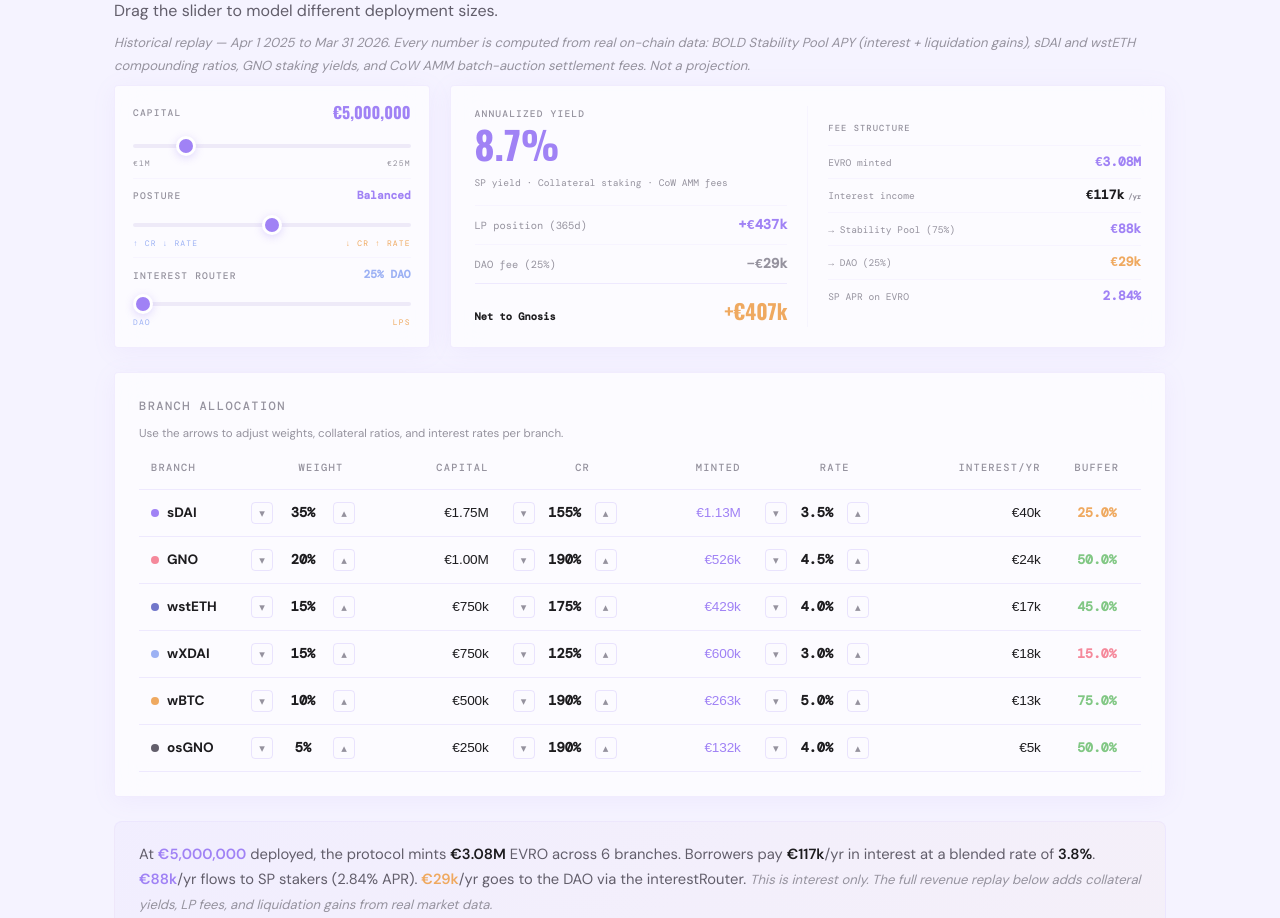
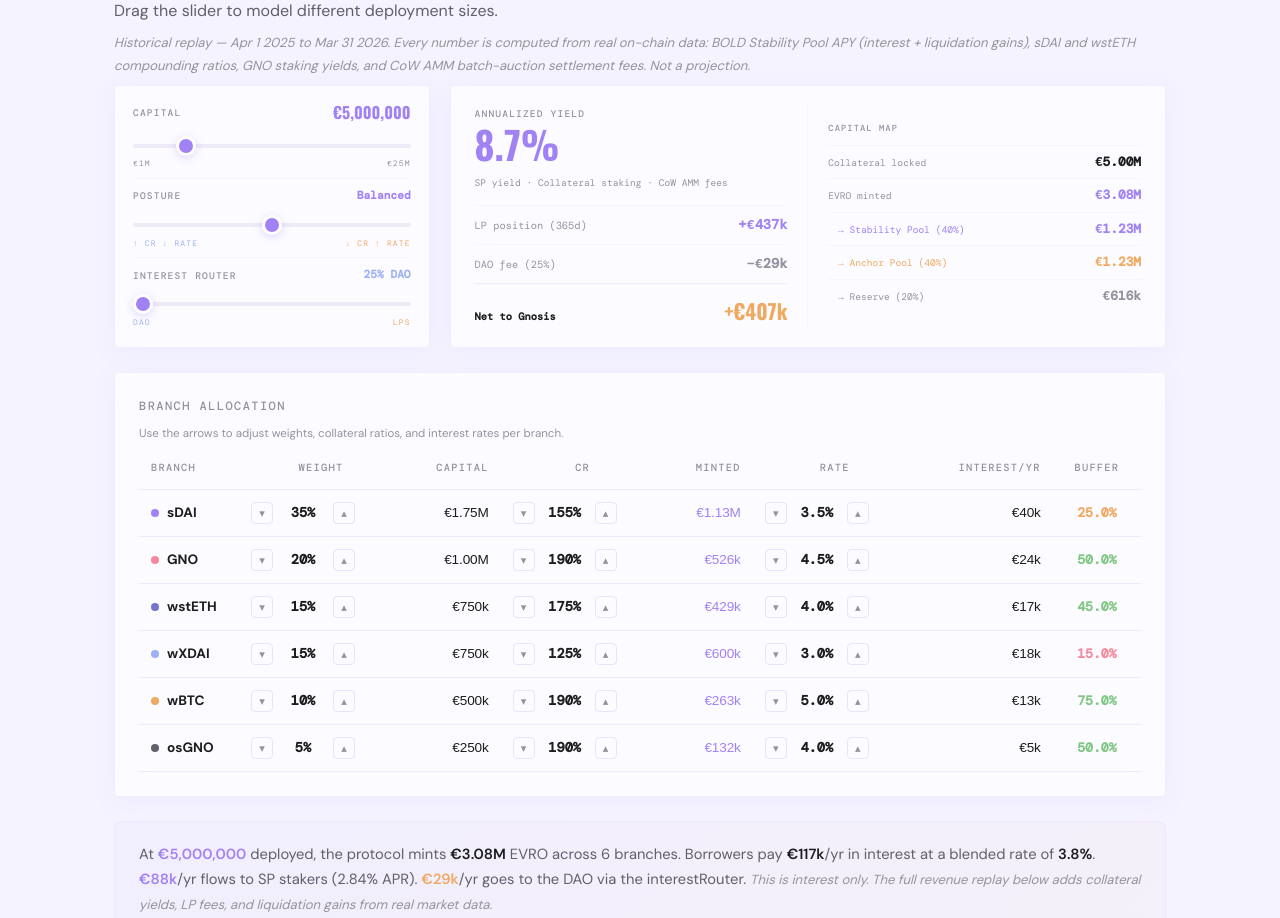
Before and after one commit to evro-finance/deployment, a React (Vite) app: page / in a window 1280 px wide. Shown: the part 1300-2218 px from the top of the page. Built offline with nearby package versions, Linux system fonts and the light colour scheme; a web font is replaced by a local one.

Commit message:
feat: right panel now shows full capital map — collateral + post-mint EVRO deployment (SP/Anchor/Reserve)

```diff
--- a/src/components/DeploymentPlan.tsx
+++ b/src/components/DeploymentPlan.tsx
@@ -249,9 +249,17 @@
             </div>
           </div>
 
-          {/* Right: fee structure */}
+          {/* Right: capital deployment map */}
           <div style={{ flex: 1, borderLeft: '1px solid rgba(160,130,245,0.06)', paddingLeft: '20px', display: 'flex', flexDirection: 'column', justifyContent: 'center' }}>
-            <span className="label" style={{ fontSize: '0.55rem', display: 'block', marginBottom: '10px' }}>Fee Structure</span>
+            <span className="label" style={{ fontSize: '0.55rem', display: 'block', marginBottom: '10px' }}>Capital Map</span>
+
+            <div style={{
+              display: 'flex', justifyContent: 'space-between', alignItems: 'baseline',
+              padding: '6px 0', borderTop: '1px solid rgba(160,130,245,0.06)',
+            }}>
+              <span style={{ fontFamily: 'var(--font-mono)', fontSize: '0.6rem', color: 'var(--muted-foreground)' }}>Collateral locked</span>
+              <span style={{ fontFamily: 'var(--font-mono)', fontSize: '0.8rem', fontWeight: 600, color: 'var(--foreground)' }}>{fmtCompact(totalCapital)}</span>
+            </div>
 
             <div style={{
               display: 'flex', justifyContent: 'space-between', alignItems: 'baseline',
@@ -265,32 +273,24 @@
               display: 'flex', justifyContent: 'space-between', alignItems: 'baseline',
               padding: '6px 0', borderTop: '1px solid rgba(160,130,245,0.06)',
             }}>
-              <span style={{ fontFamily: 'var(--font-mono)', fontSize: '0.6rem', color: 'var(--muted-foreground)' }}>Interest income</span>
-              <span style={{ fontFamily: 'var(--font-mono)', fontSize: '0.8rem', fontWeight: 600, color: 'var(--foreground)' }}>{fmtCompact(results.totalInterest)}<span style={{ fontSize: '0.55em', color: 'var(--muted-foreground)' }}> /yr</span></span>
+              <span style={{ fontFamily: 'var(--font-mono)', fontSize: '0.6rem', color: '#A082F5' }}>　→ Stability Pool (40%)</span>
+              <span style={{ fontFamily: 'var(--font-mono)', fontSize: '0.8rem', fontWeight: 600, color: '#A082F5' }}>{fmtCompact(results.totalMinted * 0.40)}</span>
             </div>
 
             <div style={{
               display: 'flex', justifyContent: 'space-between', alignItems: 'baseline',
               padding: '6px 0', borderTop: '1px solid rgba(160,130,245,0.06)',
             }}>
-              <span style={{ fontFamily: 'var(--font-mono)', fontSize: '0.6rem', color: 'var(--muted-foreground)' }}>→ Stability Pool ({Math.round(75 + incentiveShare * 25)}%)</span>
-              <span style={{ fontFamily: 'var(--font-mono)', fontSize: '0.8rem', fontWeight: 600, color: '#A082F5' }}>{fmtCompact(results.spShare)}</span>
+              <span style={{ fontFamily: 'var(--font-mono)', fontSize: '0.6rem', color: '#EFA960' }}>　→ Anchor Pool (40%)</span>
+              <span style={{ fontFamily: 'var(--font-mono)', fontSize: '0.8rem', fontWeight: 600, color: '#EFA960' }}>{fmtCompact(results.totalMinted * 0.40)}</span>
             </div>
 
             <div style={{
               display: 'flex', justifyContent: 'space-between', alignItems: 'baseline',
               padding: '6px 0', borderTop: '1px solid rgba(160,130,245,0.06)',
             }}>
-              <span style={{ fontFamily: 'var(--font-mono)', fontSize: '0.6rem', color: 'var(--muted-foreground)' }}>→ DAO ({Math.round((1 - incentiveShare) * 25)}%)</span>
-              <span style={{ fontFamily: 'var(--font-mono)', fontSize: '0.8rem', fontWeight: 600, color: '#EFA960' }}>{fmtCompact(results.daoShare)}</span>
-            </div>
-
-            <div style={{
-              display: 'flex', justifyContent: 'space-between', alignItems: 'baseline',
-              padding: '6px 0', borderTop: '1px solid rgba(160,130,245,0.06)',
-            }}>
-              <span style={{ fontFamily: 'var(--font-mono)', fontSize: '0.6rem', color: 'var(--muted-foreground)' }}>SP APR on EVRO</span>
-              <span style={{ fontFamily: 'var(--font-mono)', fontSize: '0.8rem', fontWeight: 600, color: '#A082F5' }}>{results.spApr.toFixed(2)}%</span>
+              <span style={{ fontFamily: 'var(--font-mono)', fontSize: '0.6rem', color: 'var(--muted-foreground)' }}>　→ Reserve (20%)</span>
+              <span style={{ fontFamily: 'var(--font-mono)', fontSize: '0.8rem', fontWeight: 600, color: 'var(--muted-foreground)' }}>{fmtCompact(results.totalMinted * 0.20)}</span>
             </div>
           </div>
         </div>
```
